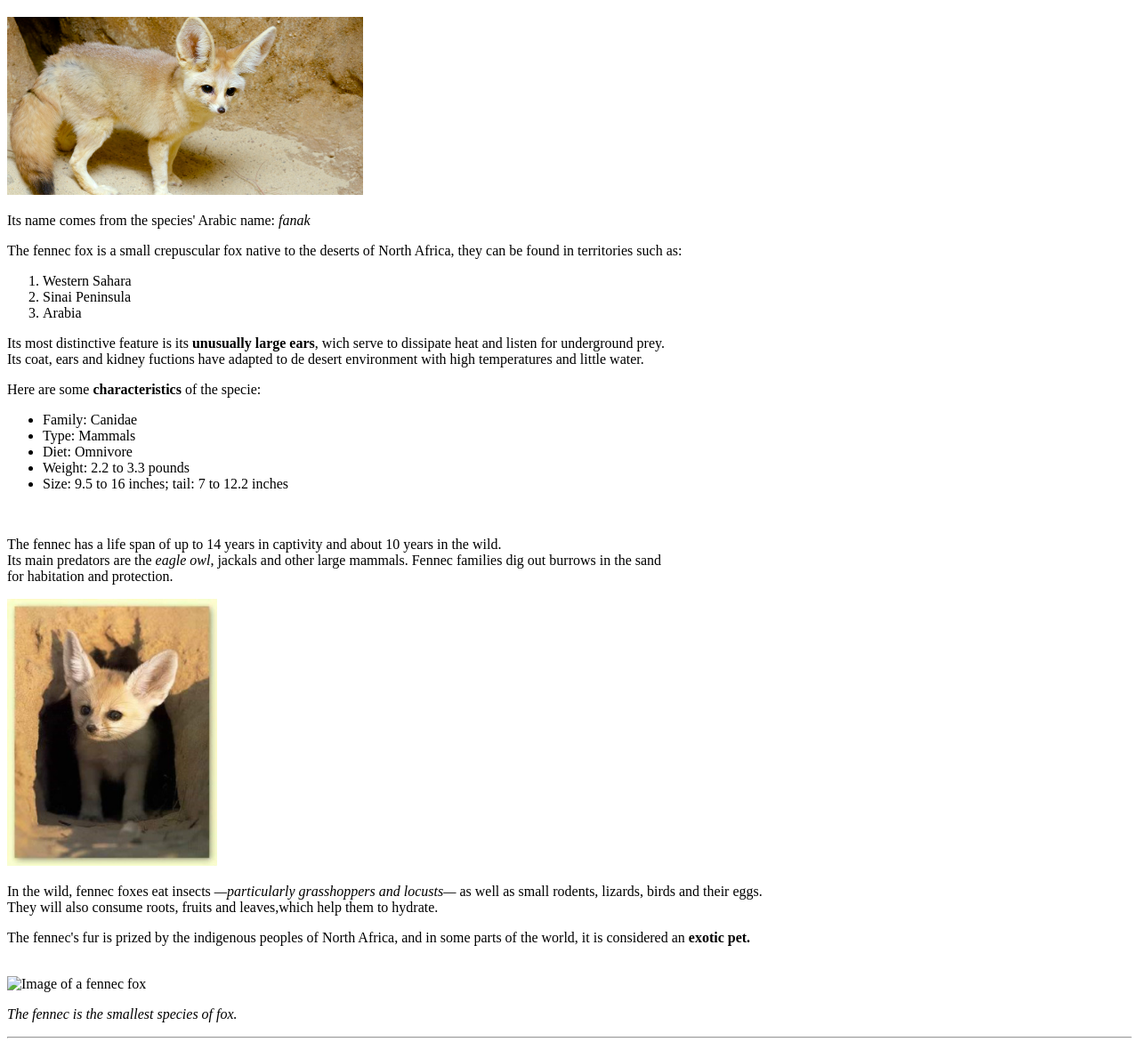
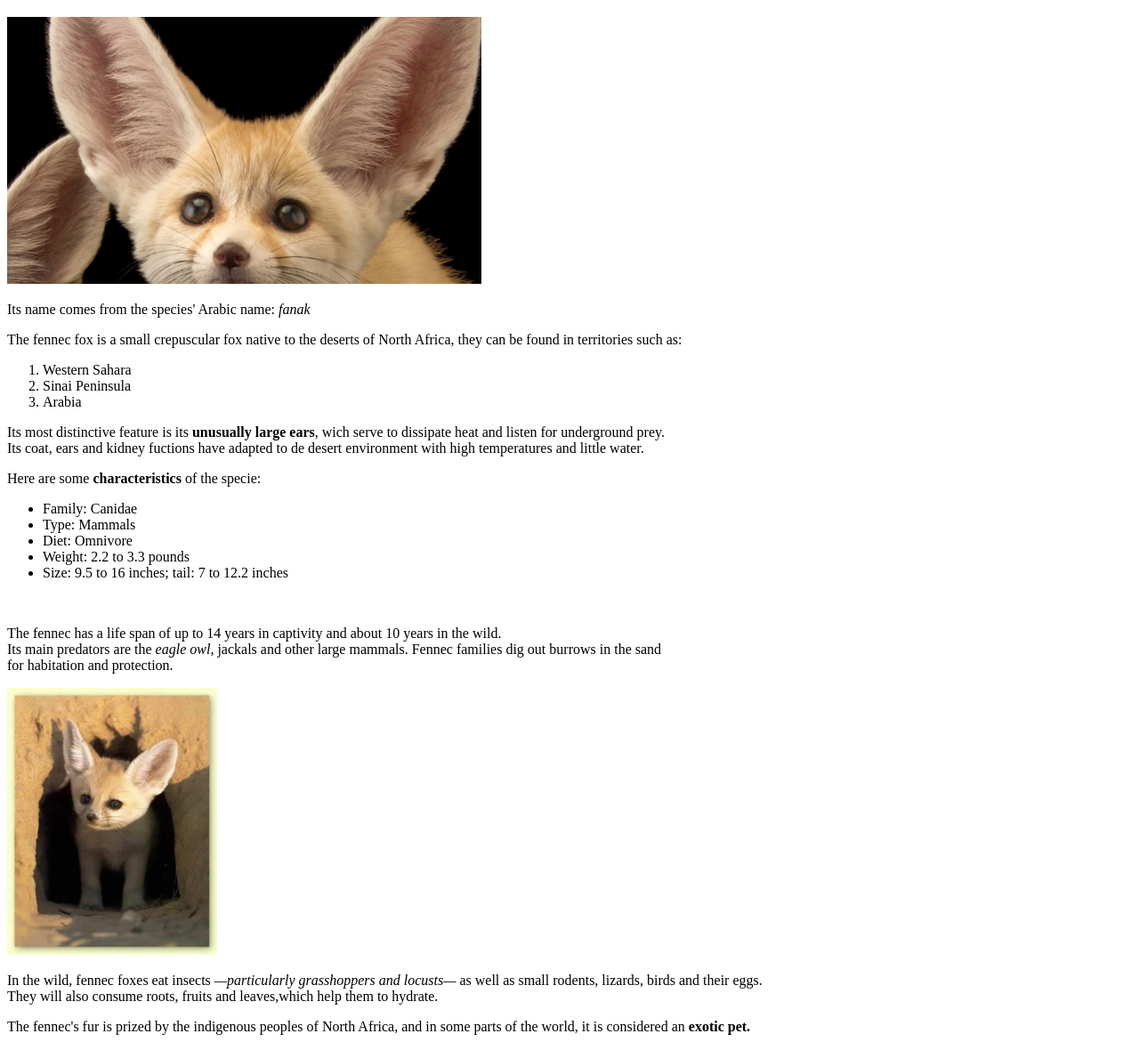
Before and after one commit to EduardoBN1/AnimalProject, a plain HTML site: page index.html in a window 1280 px wide. Shown: the part 61-1241 px from the top of the page at 89% size. Drawn offline with Linux system fonts and the light colour scheme.

Commit message:
Commit after editing the images

```diff
--- a/index.html
+++ b/index.html
@@ -10,7 +10,7 @@
 
 <body>
     <h1>Fennec Fox</h1>
-    <img src="./images/20141206-6668cn.jpg" alt="Image of a fennec fox" height="200">
+    <img src="./images/fennec-fox_thumb_16x9.webp" alt="Image of a fennec fox" height="300">
     <p>Its name comes from the species' Arabic name: <em>fanak</em></p>
     <p>The fennec fox is a small crepuscular fox native to the deserts of North Africa, they can be found in territories such as:</p>
     <ol>
@@ -46,7 +46,7 @@
         The fennec's fur is prized by the indigenous peoples of North Africa, and in some parts of the world, it is considered an <strong>exotic pet.</strong>
     </p>
     <br>
-    <img src="./images/fennec-fox-hole_3x4.jpg" alt="Image of a fennec fox" height="300">
+    <img src="./images/20141206-6668cn.jpg" alt="Image of a fennec fox" height="200">
     <p><em>The fennec is the smallest species of fox.</em></p>
     <hr>
     <p>Sources:</p>
```
Also changed, not shown: images/fennec-fox_thumb_16x9.webp (added).
